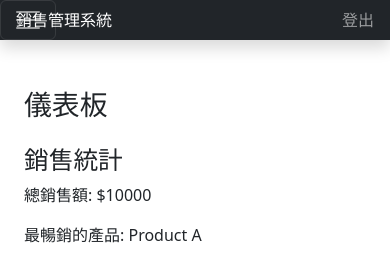
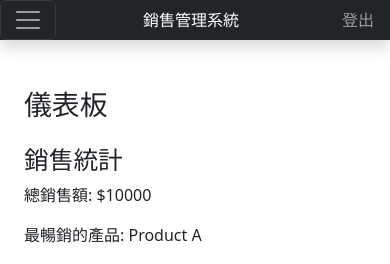
Before and after one commit to SsuJuLin/SE, a Django app: page / in a window 390 px wide. Shown: the top 264 px of the page. Run offline with Django 4.2, Linux system fonts and the light colour scheme; a user stored in the database is signed in.

Commit message:
toggler bug fix

```diff
--- a/templates/base.html
+++ b/templates/base.html
@@ -13,11 +13,8 @@
     <header
       class="navbar navbar-dark sticky-top bg-dark flex-md-nowrap p-0 shadow"
     >
-      <a class="navbar-brand col-md-3 col-lg-2 me-0 px-3 fs-6" href="#"
-        >銷售管理系統</a
-      >
       <button
-        class="navbar-toggler position-absolute d-md-none collapsed"
+        class="navbar-toggler d-md-none collapsed"
         type="button"
         data-bs-toggle="collapse"
         data-bs-target="#sidebarMenu"
@@ -27,6 +24,9 @@
       >
         <span class="navbar-toggler-icon"></span>
       </button>
+      <a class="navbar-brand col-md-3 col-lg-2 me-0 px-3 fs-6" href="#"
+        >銷售管理系統</a
+      >
       <div class="navbar-nav">
         <div class="nav-item text-nowrap">
           {% if user.is_authenticated %}
```
Also changed, not shown: db.sqlite3.
